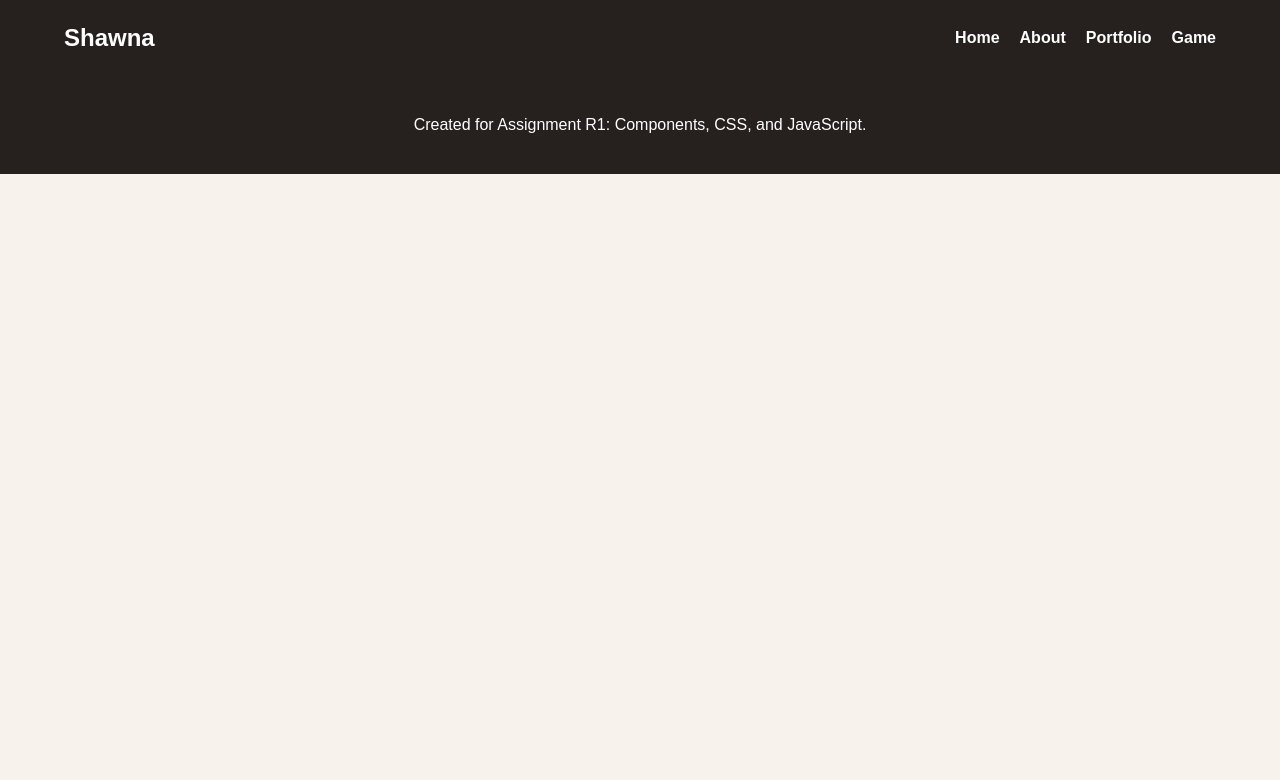
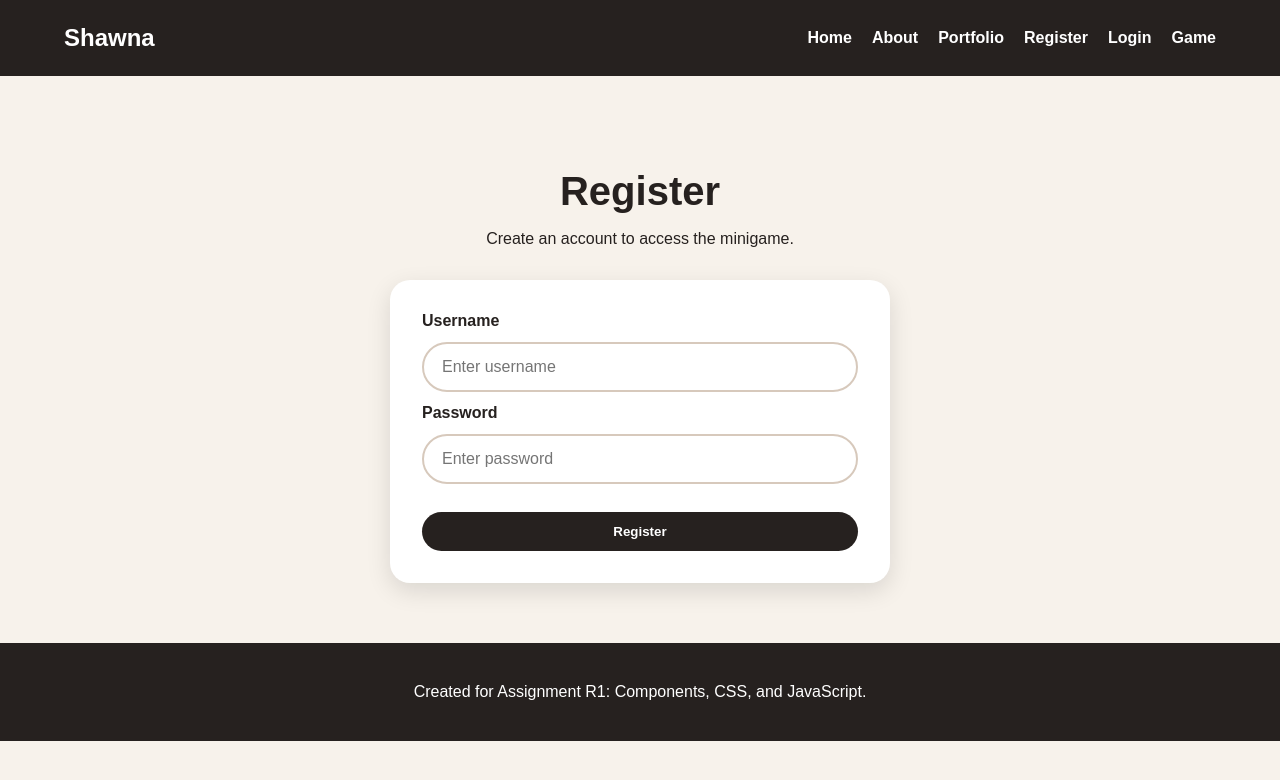
Before and after one commit to smbirnbaum/fe-portfolio, a React (Vite) app: page /register in a window 1280 px wide. Shown: the top 780 px of the page. Built offline with nearby package versions, Linux system fonts and the light colour scheme.

Commit message:
Added pages, routes, etc. to login.jsx, register.jsx, navbar.jsx, app.jsx, game.jsx, stylized in app.css

```diff
--- a/src/App.css
+++ b/src/App.css
@@ -423,3 +423,74 @@ main {
   border-radius: 16px;
   text-align: left;
 }
+
+.auth-page {
+  width: min(500px, 90%);
+  margin: 0 auto;
+  padding: 60px 0;
+  text-align: center;
+}
+
+.auth-page h1 {
+  font-size: 40px;
+  margin-bottom: 12px;
+}
+
+.auth-form {
+  display: flex;
+  flex-direction: column;
+  gap: 12px;
+  margin-top: 32px;
+  padding: 32px;
+  background-color: white;
+  border-radius: 20px;
+  box-shadow: 0 8px 24px rgba(0, 0, 0, 0.12);
+  text-align: left;
+}
+
+.auth-form label {
+  font-weight: 700;
+}
+
+.auth-form input {
+  padding: 14px 18px;
+  border: 2px solid #d7c9bc;
+  border-radius: 999px;
+  font-size: 16px;
+}
+
+.auth-form input:focus {
+  outline: none;
+  border-color: #7a3e2d;
+  box-shadow: 0 0 0 4px rgba(122, 62, 45, 0.15);
+}
+
+.auth-form button,
+.auth-link-button {
+  display: inline-block;
+  margin-top: 16px;
+  padding: 12px 20px;
+  border: none;
+  border-radius: 999px;
+  background-color: #26211f;
+  color: white;
+  font-weight: 700;
+  text-decoration: none;
+  cursor: pointer;
+  text-align: center;
+}
+
+.auth-form button:hover,
+.auth-link-button:hover {
+  background-color: #7a3e2d;
+}
+
+.auth-message {
+  margin-top: 20px;
+  font-weight: 700;
+  color: #7a3e2d;
+}
+
+.error {
+  color: #9b1c1c;
+}
--- a/src/App.jsx
+++ b/src/App.jsx
@@ -8,6 +8,8 @@ import Home from './pages/Home'
 import About from './pages/About'
 import Portfolio from './pages/Portfolio'
 import Game from './pages/Game'
+import Register from './pages/Register'
+import Login from './pages/Login'
 
 function App() {
   return (
@@ -19,6 +21,8 @@ function App() {
           <Route path="/" element={<Home />} />
           <Route path="/about" element={<About />} />
           <Route path="/portfolio" element={<Portfolio />} />
+          <Route path="/register" element={<Register />} />
+          <Route path="/login" element={<Login />} />
           <Route path="/game" element={<Game />} />
         </Routes>
 
--- a/src/components/Navbar.jsx
+++ b/src/components/Navbar.jsx
@@ -9,6 +9,8 @@ function Navbar() {
         <Link to="/">Home</Link>
         <Link to="/about">About</Link>
         <Link to="/portfolio">Portfolio</Link>
+        <Link to="/register">Register</Link>
+        <Link to="/login">Login</Link>
         <Link to="/game">Game</Link>
       </div>
     </nav>
--- a/src/pages/Game.jsx
+++ b/src/pages/Game.jsx
@@ -1,6 +1,27 @@
+import { Link } from 'react-router-dom'
 import JokeGame from '../components/JokeGame'
 
 function Game() {
+  const isLoggedIn = localStorage.getItem('isLoggedIn')
+
+  if (isLoggedIn !== 'true') {
+    return (
+      <main>
+        <section className="auth-page">
+          <h1>Login Required</h1>
+
+          <p>
+            Please log in before playing the minigame.
+          </p>
+
+          <Link className="auth-link-button" to="/login">
+            Go to Login
+          </Link>
+        </section>
+      </main>
+    )
+  }
+
   return (
     <main>
       <JokeGame />
--- /dev/null
+++ b/src/pages/Login.jsx
@@ -0,0 +1,68 @@
+import { useState } from 'react'
+import { useNavigate } from 'react-router-dom'
+
+function Login() {
+  const [username, setUsername] = useState('')
+  const [password, setPassword] = useState('')
+  const [message, setMessage] = useState('')
+
+  const navigate = useNavigate()
+
+  function handleLogin(event) {
+    event.preventDefault()
+
+    const savedPlayer = JSON.parse(localStorage.getItem('player'))
+
+    if (!savedPlayer) {
+      setMessage('No account found. Please register first.')
+      return
+    }
+
+    if (username === savedPlayer.username && password === savedPlayer.password) {
+      localStorage.setItem('isLoggedIn', 'true')
+      navigate('/game')
+    } else {
+      setMessage('Wrong username or password.')
+    }
+  }
+
+  return (
+    <main>
+      <section className="auth-page">
+        <h1>Login</h1>
+
+        <p>
+          Log in to play the minigame.
+        </p>
+
+        <form className="auth-form" onSubmit={handleLogin}>
+          <label htmlFor="login-username">Username</label>
+          <input
+            id="login-username"
+            type="text"
+            value={username}
+            onChange={(event) => setUsername(event.target.value)}
+            placeholder="Enter username"
+          />
+
+          <label htmlFor="login-password">Password</label>
+          <input
+            id="login-password"
+            type="password"
+            value={password}
+            onChange={(event) => setPassword(event.target.value)}
+            placeholder="Enter password"
+          />
+
+          <button type="submit">
+            Login
+          </button>
+        </form>
+
+        {message && <p className="auth-message error">{message}</p>}
+      </section>
+    </main>
+  )
+}
+
+export default Login
--- /dev/null
+++ b/src/pages/Register.jsx
@@ -0,0 +1,78 @@
+import { useState } from 'react'
+import { useNavigate } from 'react-router-dom'
+
+function Register() {
+  const [username, setUsername] = useState('')
+  const [password, setPassword] = useState('')
+  const [message, setMessage] = useState('')
+
+  const navigate = useNavigate()
+
+  function handleRegister(event) {
+    event.preventDefault()
+
+    if (username.trim() === '' || password.trim() === '') {
+      setMessage('Please enter both a username and password.')
+      return
+    }
+
+    if (password.length < 8) {
+      setMessage('Password must be at least 8 characters.')
+      return
+    }
+
+    const player = {
+      username: username,
+      password: password
+    }
+
+    localStorage.setItem('player', JSON.stringify(player))
+    localStorage.setItem('isLoggedIn', 'false')
+
+    setMessage('Registration successful! Redirecting to login...')
+
+    setTimeout(function() {
+      navigate('/login')
+    }, 1000)
+  }
+
+  return (
+    <main>
+      <section className="auth-page">
+        <h1>Register</h1>
+
+        <p>
+          Create an account to access the minigame.
+        </p>
+
+        <form className="auth-form" onSubmit={handleRegister}>
+          <label htmlFor="register-username">Username</label>
+          <input
+            id="register-username"
+            type="text"
+            value={username}
+            onChange={(event) => setUsername(event.target.value)}
+            placeholder="Enter username"
+          />
+
+          <label htmlFor="register-password">Password</label>
+          <input
+            id="register-password"
+            type="password"
+            value={password}
+            onChange={(event) => setPassword(event.target.value)}
+            placeholder="Enter password"
+          />
+
+          <button type="submit">
+            Register
+          </button>
+        </form>
+
+        {message && <p className="auth-message">{message}</p>}
+      </section>
+    </main>
+  )
+}
+
+export default Register
```
